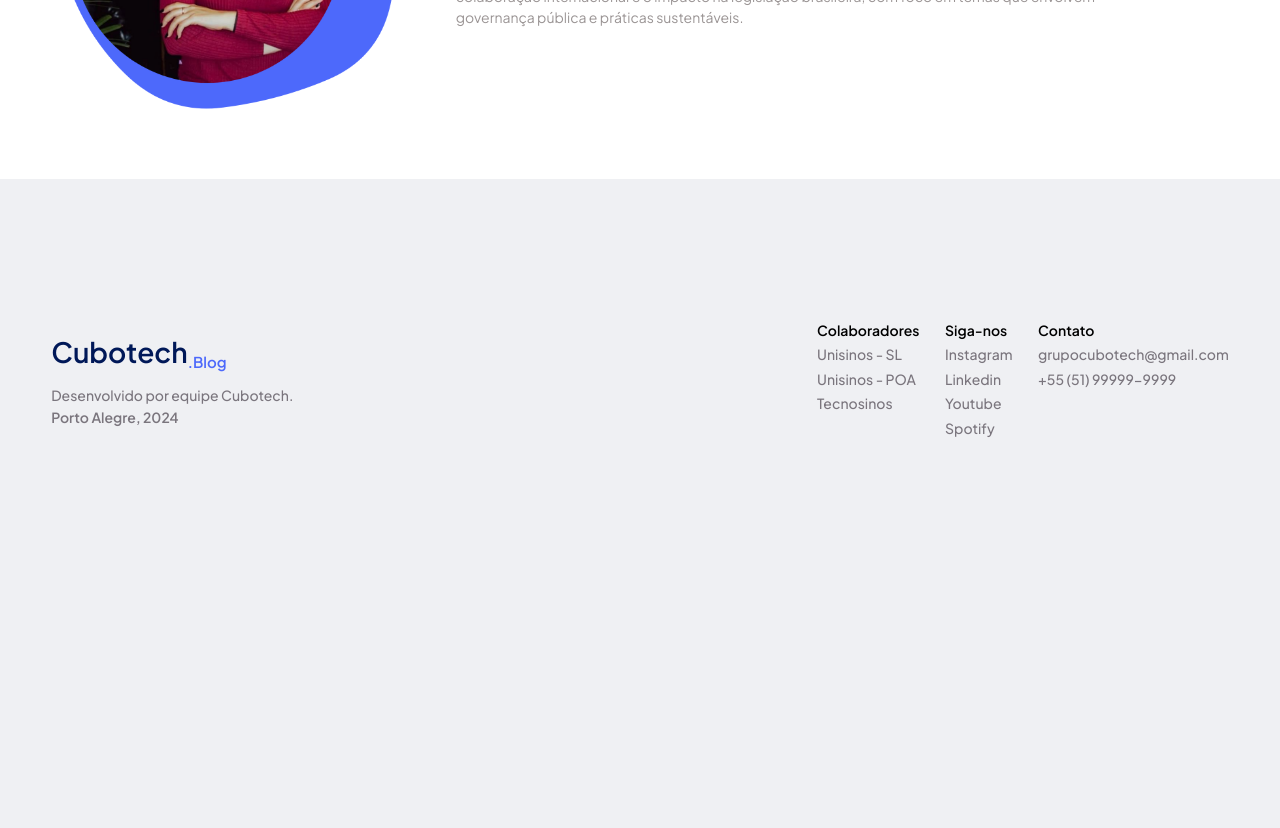
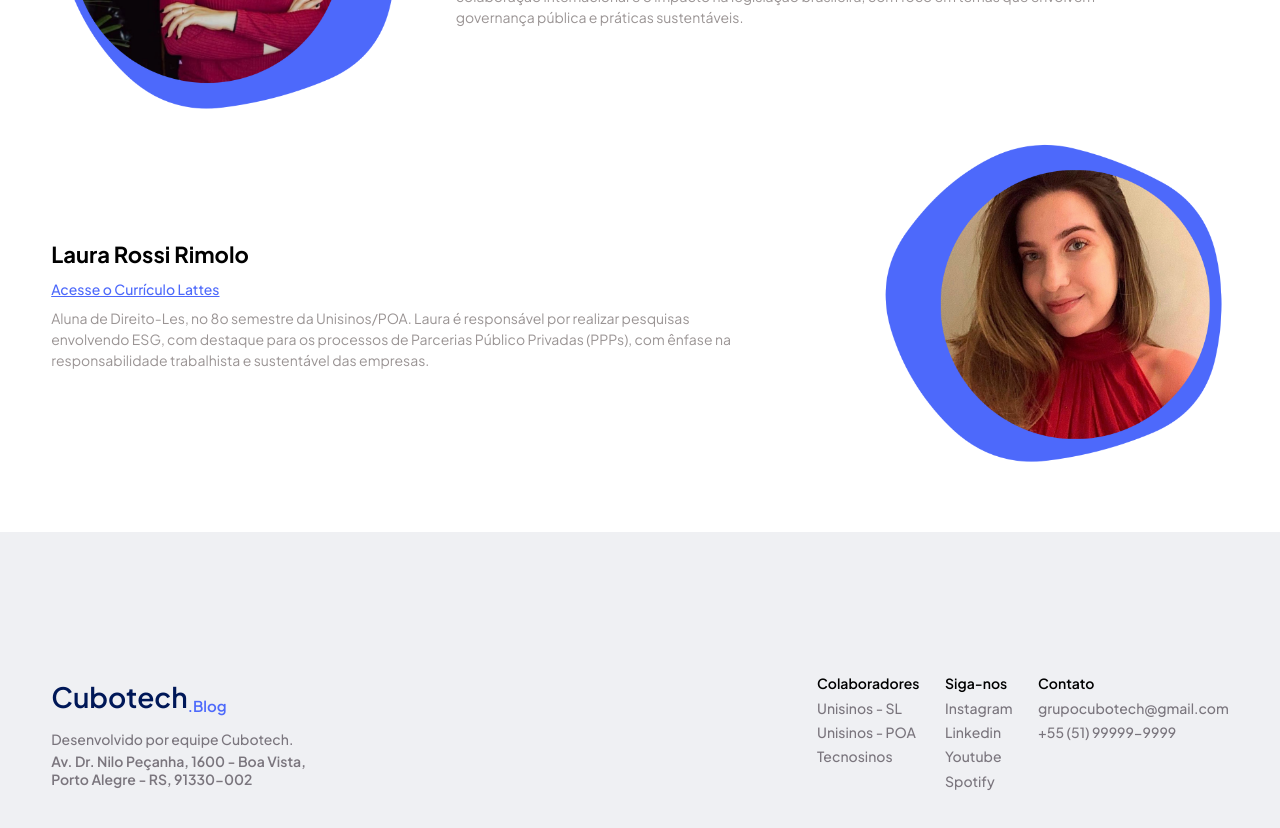
Before and after one commit to enzobitencourt/cubotech, a React (Create React App) app: page /#/sobrenos in a window 1280 px wide. Shown: the part 2760-3588 px from the top of the page. Before the commit the page ends 3339 px from the top, so only its background shows below. Built offline with nearby package versions, Linux system fonts and the light colour scheme.

Commit message:
sobrenos

```diff
--- a/src/components/footer.js
+++ b/src/components/footer.js
@@ -54,7 +54,7 @@ function Footer() {
                     </Container>
                     <Container2>
                         <Texto>Desenvolvido por equipe Cubotech.</Texto>
-                        <Titulo>Porto Alegre, 2024</Titulo>
+                        <Titulo>Av. Dr. Nilo Peçanha, 1600 - Boa Vista, <br/>Porto Alegre - RS, 91330-002</Titulo>
                     </Container2>
                 </Esquerda>
                 <Direita>
--- a/src/pages/Sobrenos.js
+++ b/src/pages/Sobrenos.js
@@ -12,6 +12,7 @@ import Alana from '../assets/Alana.png'
 import Enzo from '../assets/Enzo.png'
 import Unisinos from "../assets/unisinos.jpeg"
 import Antonia from "../assets/Antonia.png"
+import Laura from "../assets/Laura.png"
 
 const Container2 = styled.div`
     display: flex;
@@ -131,13 +132,17 @@ por organismos internacionais. Além disso, ela é  responsável pelas mídias s
           imagem={Carla}
           link='' />
         <Integrante2 nome='Jamille Nejar'
-          texto='Aluna do oitavo semestre da graduação em Direito pela UNISINOS, o principal objeto da pesquisa de Jamille é baseado no processo de construção jurídica das concessões e PPPs à luz da agenda 2030 e dos Direitos Humanos. '
+          texto='Aluna do oitavo semestre da graduação em Direito pela UNISINOS, o principal objeto da pesquisa de Jamille é baseado no processo de construção jurídica das concessões e PPPs à luz da agenda 2030 e dos Direitos Humanos.'
           imagem={Jamille}
           link='' />
         <Integrante nome='Antônia Kellermann'
           texto='Acadêmica de Direito na UNISINOS e pesquisadora, Antonia concentra seus estudos na interseção entre políticas públicas, sustentabilidade e desenvolvimento socioeconômico. Suas pesquisas exploram a colaboração internacional e o impacto na legislação brasileira, com foco em temas que envolvem governança pública e práticas sustentáveis.'
           imagem={Antonia}
           link='http://lattes.cnpq.br/0473265581411672' />
+        <Integrante2 nome='Laura Rossi Rimolo'
+          texto='Aluna de Direito-Les, no 8o semestre da Unisinos/POA. Laura é responsável por realizar pesquisas envolvendo ESG, com destaque para os processos de Parcerias Público Privadas (PPPs), com ênfase na responsabilidade trabalhista e sustentável das empresas.'
+          imagem={Laura}
+          link='http://lattes.cnpq.br/3212880532214441' />
       </Container>
       <Footer />
     </>
```
Also changed, not shown: src/assets/Laura.png (added), src/assets/Laura1.jpg (added).
